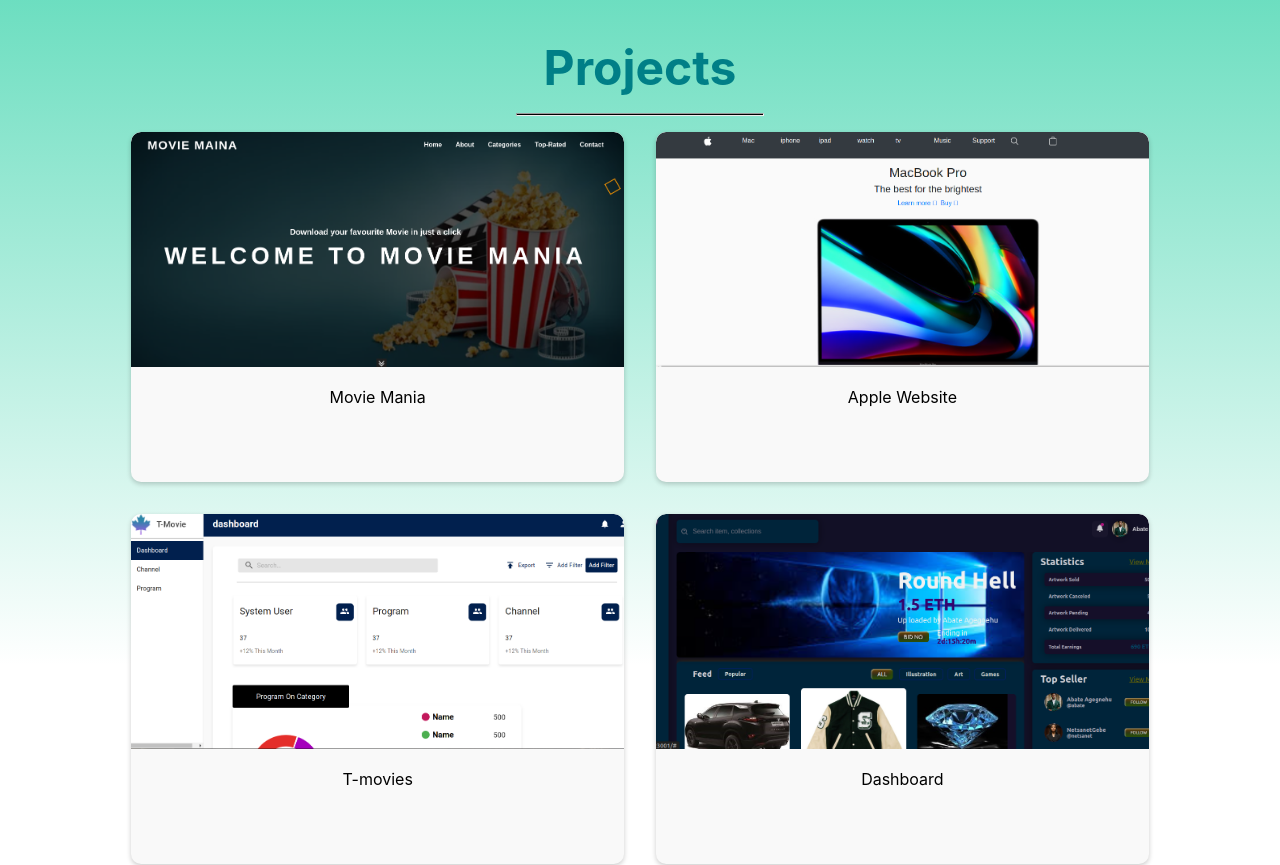
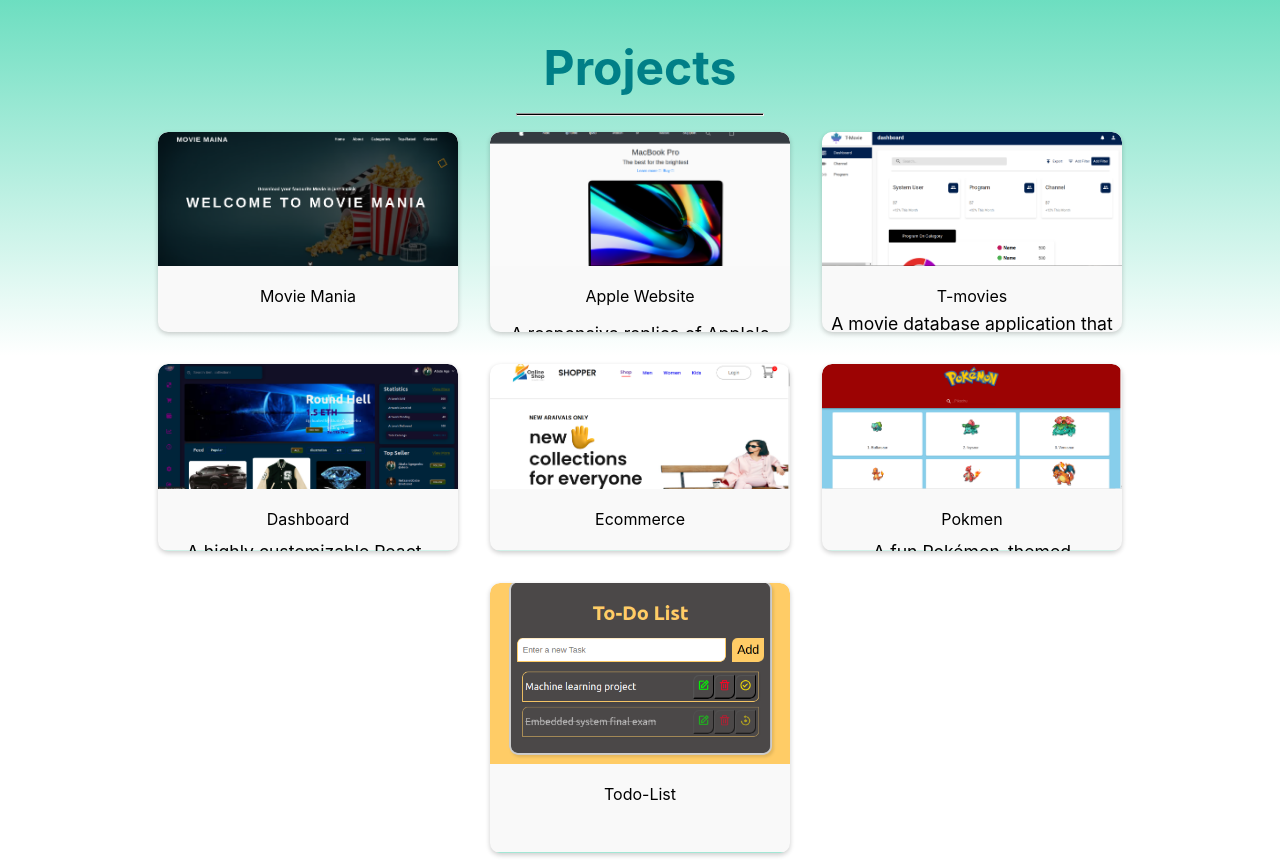
Before and after one commit to abate-Agegnehu/portfolio, a React (Create React App) app: page / in a window 1280 px wide. Shown: the part 2600-3465 px from the top of the page. Built offline with nearby package versions, Linux system fonts and the light colour scheme.

Commit message:
modify project

```diff
--- a/src/pages/Projects.jsx
+++ b/src/pages/Projects.jsx
@@ -22,8 +22,8 @@
   },
   project: {
     position: "relative",
-    width: "40%",
-    height: "350px",
+    width: "100%",
+    maxWidth: "300px",
     margin: theme.spacing(2),
     borderRadius: "10px",
     boxShadow: "0 2px 5px rgba(0,0,0,0.2)",
@@ -32,6 +32,18 @@
     overflow: "hidden",
     "&:hover $description": {
       transform: "translateY(0)",
+    },
+    "&:hover $projectName": {
+      opacity: 0,
+    },
+    [theme.breakpoints.up("sm")]: {
+      width: "45%",
+    },
+    [theme.breakpoints.up("md")]: {
+      width: "30%",
+    },
+    [theme.breakpoints.up("lg")]: {
+      width: "25%",
     },
   },
   image: {
@@ -70,9 +82,15 @@
     alignItems: "center",
     justifyContent: "center",
     fontSize: "1.1rem",
+
+    [theme.breakpoints.down("sm")]: {
+      display: "none",
+    },
+  },
+  projectName: {
+    transition: "opacity 0.3s ease",
   },
 }));
-
 
 const Projects = () => {
   const classes = useStyles();
@@ -145,7 +163,7 @@
                 className={classes.image}
               />
             </a>
-            <p>{project.name}</p>
+            <p className={classes.projectName}>{project.name}</p>
             <div className={classes.description}>{project.description}</div>
           </div>
         ))}
```
Lines whose indentation alone changed are shown as unchanged.
